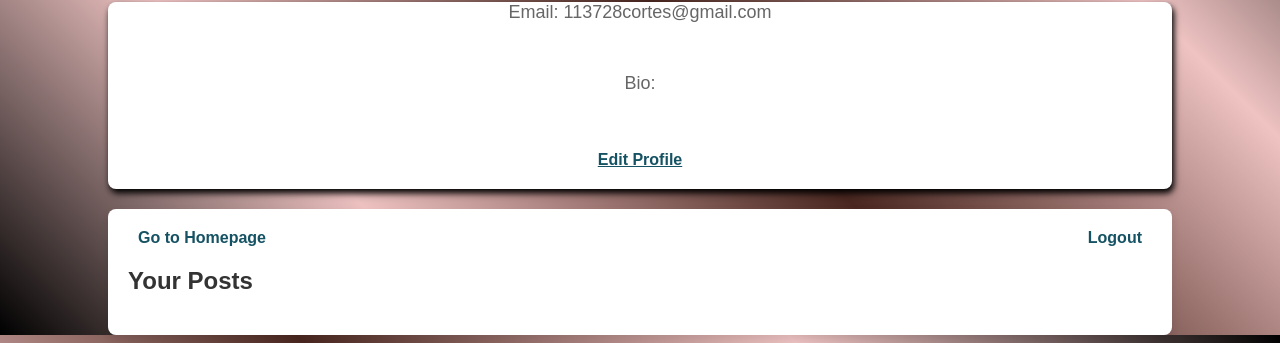
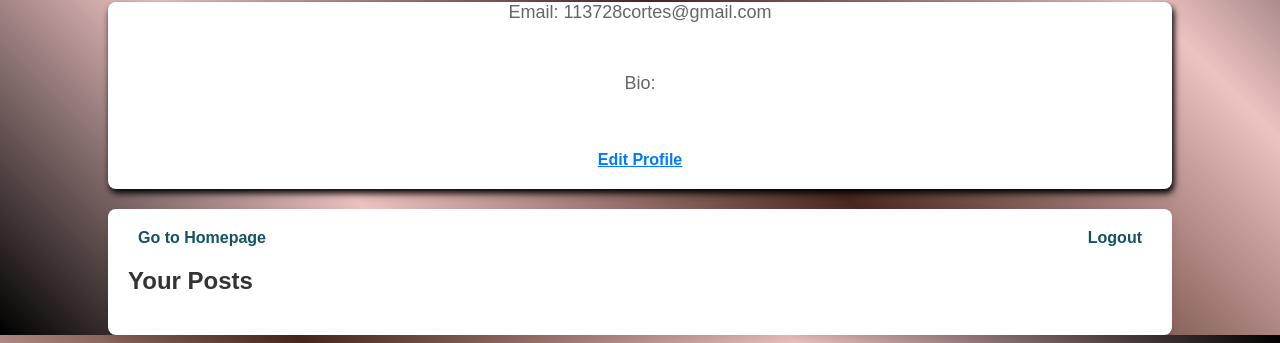
Before and after one commit to Wawayooo/DjangoSocialMedia, a Django app: page /profile/ in a window 1280 px wide, with the pointer over the restyled element. Shown: the part 353-696 px from the top of the page. Run offline with Django 5.2, Linux system fonts and the light colour scheme; a user stored in the database is signed in; data comes from the database, SQL or seed files in the repository.

Commit message:
Changes in Style

```diff
--- a/Static/style/Profile.css
+++ b/Static/style/Profile.css
@@ -55,6 +55,7 @@ a {
 
 a:hover {
   text-decoration: underline;
+  color: #007BFF;
 }
 
 .postContent {
```
